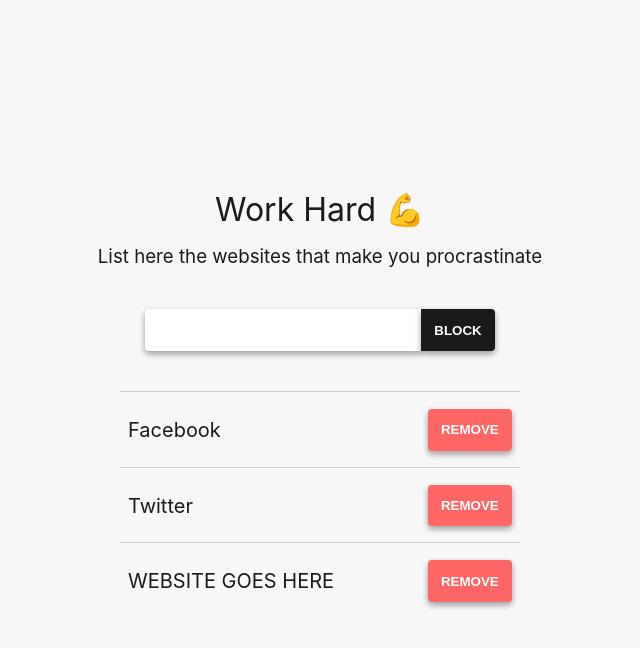
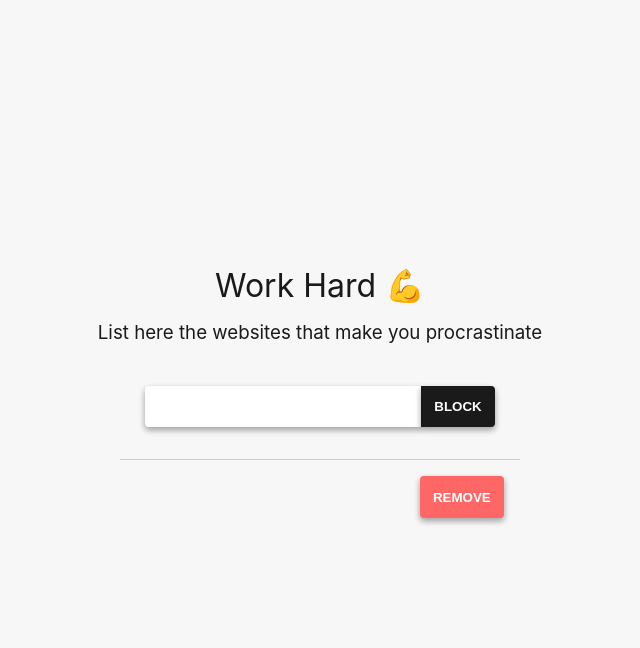
Before and after one commit to pedroapfilho/work-hard, a website built with webpack: page public/options.html in a window 1280 px wide. Both pictures are taken after a click on the button "BLOCK". Shown: the whole page, without its empty margins (320-960 px from the left). Built offline with nearby package versions, Linux system fonts and the light colour scheme; some packages are replaced by stand-ins of ours.

Commit message:
finishing way to create elements

```diff
--- a/public/options.css
+++ b/public/options.css
@@ -57,6 +57,7 @@
   transition: all 0.3s cubic-bezier(0.25, 0.8, 0.25, 1);
   font-weight: bold;
   text-transform: uppercase;
+  cursor: pointer;
 }
 
 .blockButtonInput {
@@ -80,20 +81,23 @@
 
 #blockList {
   list-style: none;
+  display: flex;
+  flex-direction: column-reverse;
 }
 
 .blockListItem {
   display: flex;
   justify-content: space-between;
   align-items: center;
-  padding: 0.5em;
+  padding: 1em;
+  border-top: 1px solid #ccc;
 }
 
 .divider {
   display: block;
   height: 1px;
   border: 0;
-  border-top: 1px solid #ccc;
+
   margin: 0.5em 0;
   padding: 0;
   width: 100%;
@@ -101,7 +105,6 @@
 
 .blockListTitle {
   font-size: 1.25em;
-  text-transform: capitalize;
 }
 
 .blockButtonRemove {
--- a/public/options.html
+++ b/public/options.html
@@ -16,23 +16,12 @@
 
         <div class="blockInputContainer">
           <input type="text" id="blockInput" />
-          <button id="blockBtn" class="blockButton blockButtonInput">
+          <button id="addButton" class="blockButton blockButtonInput">
             Block
           </button>
         </div>
         <div class="blockListContainer">
-          <ul id="blockList">
-            <hr class="divider" />
-            <li class="blockListItem">
-              <span class="blockListTitle">facebook</span>
-              <button class="blockButton blockButtonRemove">Remove</button>
-            </li>
-            <hr class="divider" />
-            <li class="blockListItem">
-              <span class="blockListTitle">twitter</span>
-              <button class="blockButton blockButtonRemove">Remove</button>
-            </li>
-          </ul>
+          <ul id="blockList"></ul>
         </div>
       </div>
     </div>
--- a/src/options.ts
+++ b/src/options.ts
@@ -1,34 +1,47 @@
-const input = document.getElementById("blockInput");
+const input = document.getElementById("blockInput") as HTMLInputElement;
 
-const button = document.getElementById("blockBtn");
+const addButton = document.getElementById("addButton");
 
 const ul = document.getElementById("blockList");
 
-// eslint-disable-next-line @typescript-eslint/explicit-function-return-type
-const createListItem = () => {
-  const hr = document.createElement("hr");
+const createListItem = (item?: string): void => {
+  const value = item || input.value;
+
   const li = document.createElement("li");
+  li.classList.add("blockListItem");
+
   const span = document.createElement("span");
+  span.classList.add("blockListTitle");
+  span.innerText = value;
+
   const button = document.createElement("button");
-
-  hr.classList.add("divider");
-  li.classList.add("blockListItem");
-  span.classList.add("blockListTitle");
   button.classList.add("blockButton", "blockButtonRemove");
-
   button.innerText = "Remove";
 
-  span.innerText = "WEBSITE GOES HERE";
+  chrome.storage.sync.get(["blockList"], ({ blockList }) => {
+    //TODO add way to serialize input (not empty and not duplicated)
+    if (input.value) {
+      chrome.storage.sync.set({
+        blockList: [...blockList, input.value]
+      });
+    }
 
-  ul.appendChild(hr);
+    ul.appendChild(li).append(span, button);
 
-  ul.appendChild(li).append(span, button);
+    input.value = "";
+  });
 };
 
 input.addEventListener("keypress", keyPressed => {
   if (keyPressed.which === 13) createListItem();
 });
 
-button.addEventListener("click", () => {
+addButton.addEventListener("click", () => {
   createListItem();
 });
+
+chrome.storage.sync.get(["blockList"], ({ blockList }) => {
+  blockList.forEach(item => createListItem(item));
+});
+
+//TODO add way to remove items
```
Also changed, not shown: src/background.ts (+19 -13 lines).
